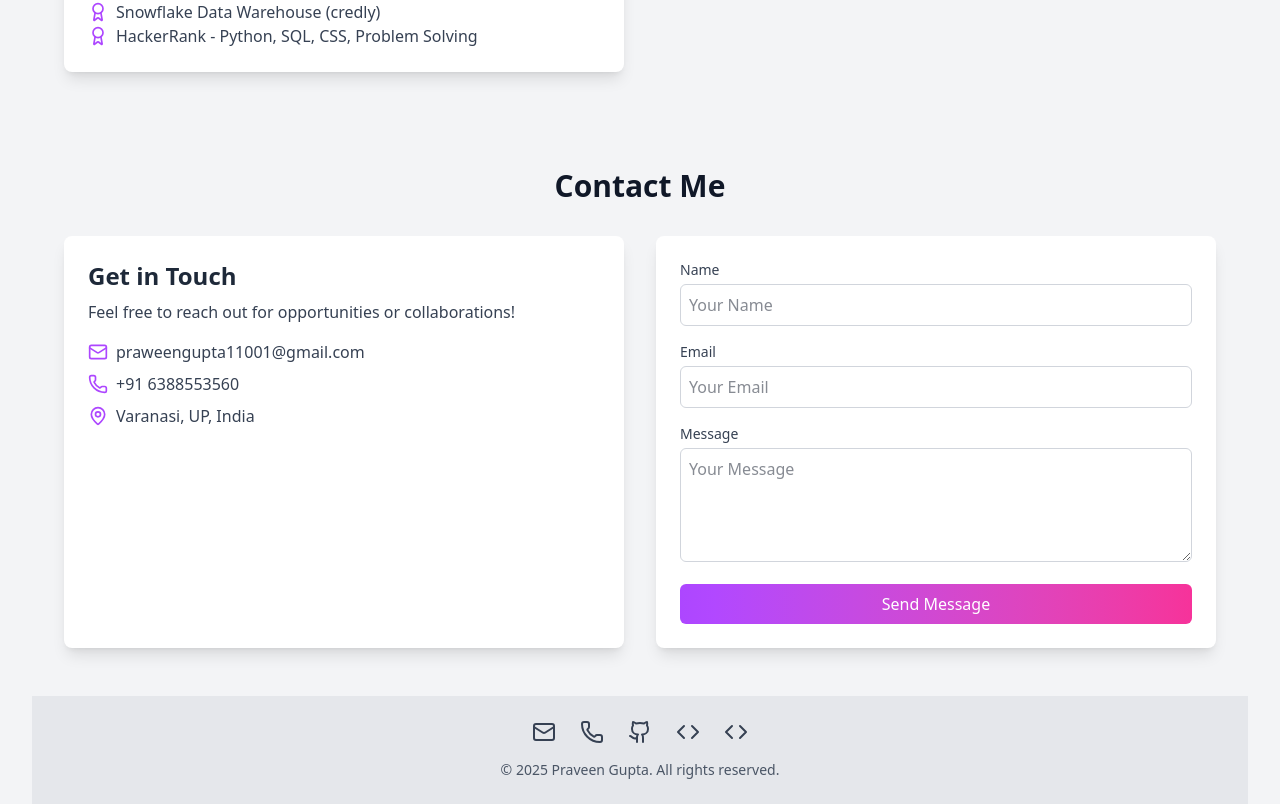
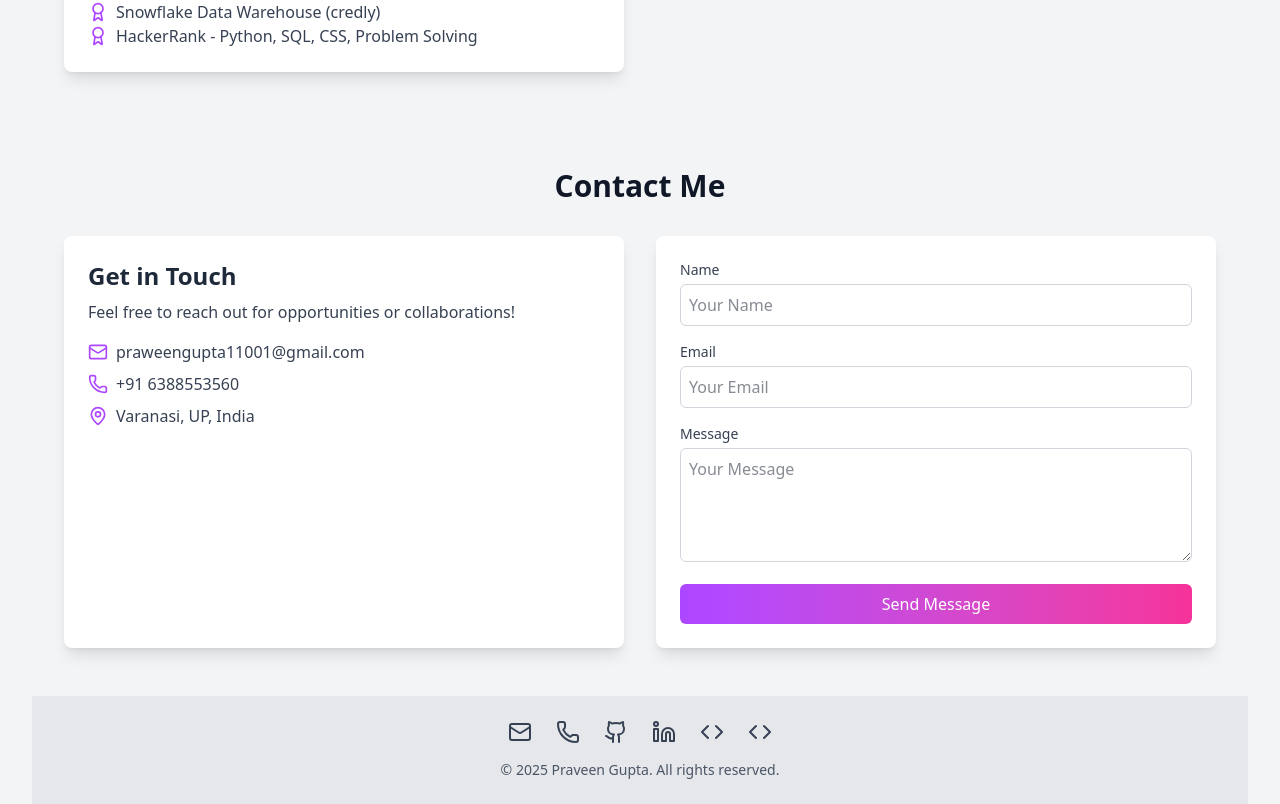
Before and after one commit to PraveenGupta11001/portfolio, a React (Vite) app in the folder portfolio/: page / in a window 1280 px wide. Shown: the part 2224-3028 px from the top of the page. Built offline with nearby package versions, Linux system fonts and the light colour scheme.

Commit message:
add resume static link

```diff
--- a/portfolio/src/components/Footer.jsx
+++ b/portfolio/src/components/Footer.jsx
@@ -1,5 +1,5 @@
 import { useSelector } from "react-redux";
-import { Mail, Phone, Github, Code } from "lucide-react";
+import { Mail, Phone, Github, Code, Linkedin } from "lucide-react";
 
 const Footer = () => {
   const isDark = useSelector((state) => state.theme.isDark);
@@ -28,7 +28,7 @@ const Footer = () => {
               <Phone className="h-6 w-6" />
             </a>
             <a
-              href="https://github.com/praweengupta"
+              href="https://github.com/PraveenGupta11001?tab=repositories"
               target="_blank"
               rel="noopener noreferrer"
               className={`${
@@ -39,7 +39,18 @@ const Footer = () => {
               <Github className="h-6 w-6" />
             </a>
             <a
-              href="https://leetcode.com/praweengupta"
+              href="http://www.linkedin.com/in/praveen-gupta-b783791b4"
+              target="_blank"
+              rel="noopener noreferrer"
+              className={`${
+                isDark ? "text-gray-300 hover:text-purple-400" : "text-gray-700 hover:text-purple-600"
+              } transition duration-300`}
+              title="LinkedIn"
+            >
+              <Linkedin className="h-6 w-6" />
+            </a>
+            <a
+              href="https://leetcode.com/u/praweengupta11001/"
               target="_blank"
               rel="noopener noreferrer"
               className={`${
@@ -50,7 +61,7 @@ const Footer = () => {
               <Code className="h-6 w-6" />
             </a>
             <a
-              href="https://hackerrank.com/praweengupta"
+              href="https://www.hackerrank.com/profile/praweengupta1101"
               target="_blank"
               rel="noopener noreferrer"
               className={`${
--- a/portfolio/src/components/Navbar.jsx
+++ b/portfolio/src/components/Navbar.jsx
@@ -110,7 +110,7 @@ const Navbar = () => {
               </ScrollLink>
             ))}
             <a
-              href="https://docs.google.com/document/d/1-Xn2fkZcjz1RAHqTEtBgQZpxyv_rC3wMGoUvX2sZLk0/edit?usp=sharing"
+              href={resumePdf}
               download="Praveen_Gupta_Resume.pdf"
               className={`flex items-center ${
                 isDark ? "text-gray-300 hover:text-purple-400" : "text-gray-700 hover:text-purple-600"
```
